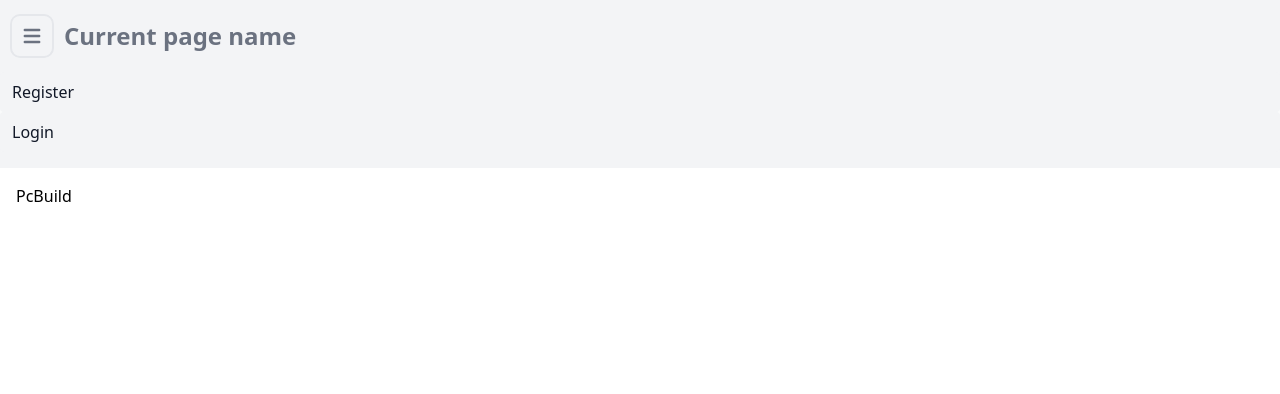
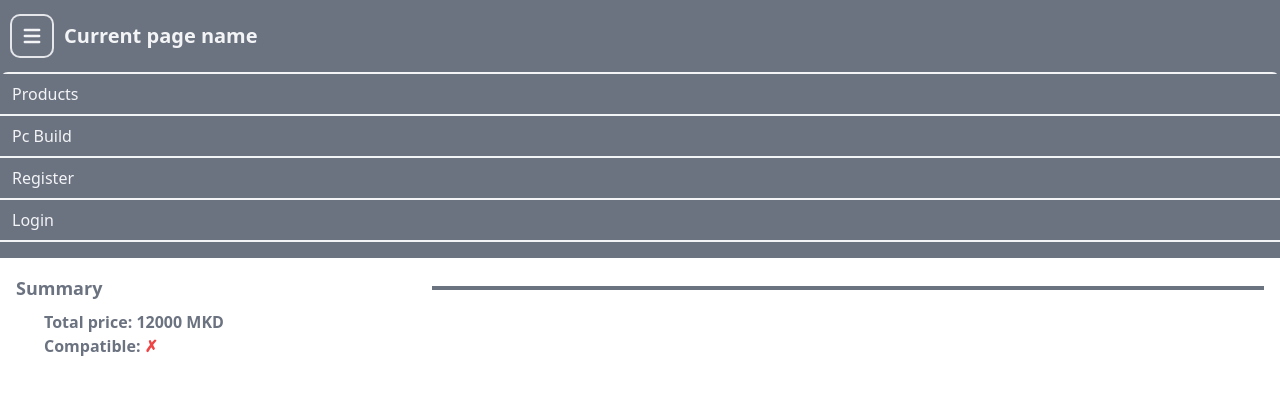
Before and after one commit to ivanandreski/pc-builder-mk-web, a React (Vite) app: page / in a window 1280 px wide. Both pictures are taken after a click on the button "Open main menu". Shown: the top 394 px of the page. Built offline with nearby package versions, Linux system fonts and the light colour scheme.

Commit message:
navbar style and sumary card

```diff
--- a/dev-dist/sw.js
+++ b/dev-dist/sw.js
@@ -85,7 +85,7 @@ define(['./workbox-16108a29'], (function (workbox) { 'use strict';
     "revision": "3ca0b8505b4bec776b69afdba2768812"
   }, {
     "url": "index.html",
-    "revision": "0.v67e3vhmnu8"
+    "revision": "0.ilcph87ra"
   }], {});
   workbox.cleanupOutdatedCaches();
   workbox.registerRoute(new workbox.NavigationRoute(workbox.createHandlerBoundToURL("index.html"), {
--- /dev/null
+++ b/src/Components/CompatibleIcon.tsx
@@ -0,0 +1,15 @@
+import React, { FC } from "react";
+
+interface CompatibleIconProps {
+  compatible: boolean;
+}
+
+const CompatibleIcon: FC<CompatibleIconProps> = ({ compatible }) => {
+  return compatible ? (
+    <span className="text-green-500 font-bold">✓</span>
+  ) : (
+    <span className="text-red-500 font-bold">✗</span>
+  );
+};
+
+export default CompatibleIcon;
--- /dev/null
+++ b/src/Components/DividerTitle.tsx
@@ -0,0 +1,20 @@
+import React, { FC } from "react";
+
+interface DividerTitleProps {
+  title: string;
+}
+
+const DividerTitle: FC<DividerTitleProps> = ({ title }) => {
+  return (
+    <div className="flex">
+      <div className="w-2/6">
+        <span className="text-gray-500 text-lg font-semibold">{title}</span>
+      </div>
+      <div className="w-4/6 flex items-center">
+        <hr className="w-full border-2 border-gray-500" />
+      </div>
+    </div>
+  );
+};
+
+export default DividerTitle;
--- a/src/Components/NavLink.tsx
+++ b/src/Components/NavLink.tsx
@@ -18,7 +18,7 @@ const NavLink: React.FC<NavLinkProps> = ({ name, route, setShow }) => {
       <Link
         to={route}
         onClick={handleClick}
-        className="block py-2 pl-3 pr-4 text-gray-900 rounded bg-gray-100 hover:bg-gray-200"
+        className="block py-2 pl-3 pr-4 text-gray-100 bg-gray-500 hover:bg-gray-400 border-b-2 border-gray-100"
       >
         {name}
       </Link>
--- /dev/null
+++ b/src/Components/ProductCard.tsx
@@ -0,0 +1,15 @@
+import React, { FC } from 'react'
+
+interface ProductCardProps {
+
+}
+
+const ProductCard: FC<ProductCardProps> = ({  }) => {
+  return (
+    <div>
+     ProductCard
+    </div>
+  )
+}
+
+export default ProductCard;
--- /dev/null
+++ b/src/Components/SelectedProductCard.tsx
@@ -0,0 +1,15 @@
+import React, { FC } from 'react'
+
+interface SelectedProductCardProps {
+
+}
+
+const SelectedProductCard: FC<SelectedProductCardProps> = ({  }) => {
+  return (
+    <div>
+     SelectedProductCard
+    </div>
+  )
+}
+
+export default SelectedProductCard;
--- /dev/null
+++ b/src/Components/SummaryCard.tsx
@@ -0,0 +1,24 @@
+import React, { FC } from "react";
+import DividerTitle from "./DividerTitle";
+import CompatibleIcon from "./CompatibleIcon";
+
+interface SummaryCardProps {
+  totalPrice: number;
+  compatible: boolean;
+}
+
+const SummaryCard: FC<SummaryCardProps> = ({ totalPrice, compatible }) => {
+  return (
+    <>
+      <DividerTitle title="Summary" />
+      <div className="ml-5 p-2">
+        <p className="text-gray-500 font-semibold">Total price: {totalPrice} MKD</p>
+        <p className="text-gray-500 font-semibold">
+          Compatible: <CompatibleIcon compatible={compatible} />
+        </p>
+      </div>
+    </>
+  );
+};
+
+export default SummaryCard;
--- a/src/Layout/NavBar.tsx
+++ b/src/Layout/NavBar.tsx
@@ -18,12 +18,12 @@ const NavBar: FunctionComponent = () => {
   };
 
   return (
-    <nav className="bg-gray-100">
+    <nav className="bg-gray-500">
       <div className="border-gray-200 max-w-screen-xl flex flex-wrap items-center mx-auto py-4">
         <button
           onClick={() => setShow((show) => !show)}
           type="button"
-          className="inline-flex items-center p-2 ml-3 text-sm text-gray-500 rounded-lg hover:bg-gray-100 focus:outline-none focus:ring-2 focus:ring-gray-200"
+          className="inline-flex items-center p-2 ml-3 text-sm text-gray-100 rounded-lg hover:bg-gray-400 outline-none ring-2 ring-gray-200"
         >
           <span className="sr-only">Open main menu</span>
           <svg
@@ -41,23 +41,33 @@ const NavBar: FunctionComponent = () => {
           </svg>
         </button>
         <div className="ml-3 flex items-center">
-          <span className="text-gray-500 self-center text-2xl font-semibold whitespace-nowrap">
+          <span className="text-gray-100 self-center text-xl font-semibold whitespace-nowrap">
             Current page name
           </span>
         </div>
         <div className={`w-full ${show ? "" : "hidden"}`} id="navbar-hamburger">
-          <ul className="flex flex-col font-medium mt-4 rounded-lg bg-gray-50">
+          <ul className="flex flex-col font-medium mt-4 rounded-lg border-t-2 border-gray-100">
             {getUser ? (
               <li>
                 <button
                   onClick={handleLogout}
-                  className="w-full text-left py-2 pl-3 pr-4 text-gray-900 rounded bg-gray-100 hover:bg-gray-200"
+                  className="w-full text-left py-2 pl-3 pr-4 text-gray-100 bg-gray-500 hover:bg-gray-400 border-b-2 border-gray-100"
                 >
                   Logout
                 </button>
               </li>
             ) : (
               <>
+                <NavLink
+                  name="Products"
+                  route={RouteNames.Products}
+                  setShow={setShow}
+                />
+                <NavLink
+                  name="Pc Build"
+                  route={RouteNames.PcBuild}
+                  setShow={setShow}
+                />
                 <NavLink
                   name="Register"
                   route={RouteNames.Register}
--- a/src/Pages/PcBuild.tsx
+++ b/src/Pages/PcBuild.tsx
@@ -1,9 +1,10 @@
 import React, { FunctionComponent } from 'react'
+import SummaryCard from '../Components/SummaryCard';
 
 const PcBuild: FunctionComponent = () => {
   return (
     <div>
-     PcBuild
+     <SummaryCard totalPrice={12000} compatible={false} />
     </div>
   )
 }
--- /dev/null
+++ b/src/Pages/ProductDetails.tsx
@@ -0,0 +1,15 @@
+import React, { FC } from 'react'
+
+interface ProductDetailsProps {
+
+}
+
+const ProductDetails: FC<ProductDetailsProps> = ({  }) => {
+  return (
+    <div>
+     ProductDetails
+    </div>
+  )
+}
+
+export default ProductDetails;
--- a/src/Pages/Products.tsx
+++ b/src/Pages/Products.tsx
@@ -1,6 +1,9 @@
-import React, { FunctionComponent } from "react";
+import React, { FunctionComponent, useState } from "react";
 
 const Products: FunctionComponent = () => {
+
+  const [products, setProducts] = useState([]);
+
   return <div></div>;
 };
 
```
